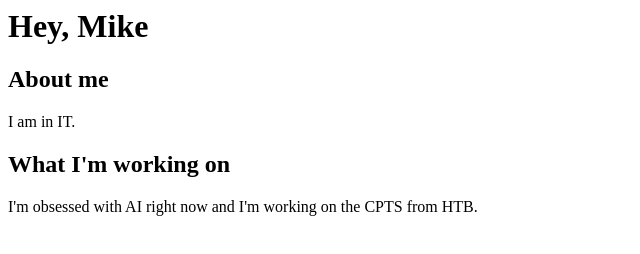
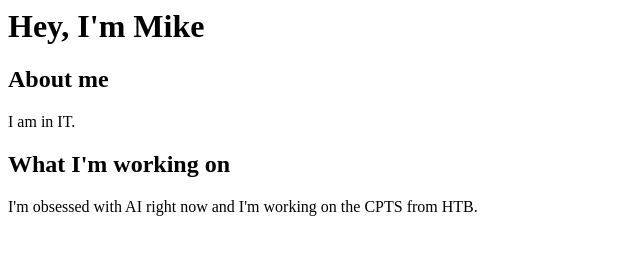
Before and after one commit to MicNaste/mywebsite, a plain HTML site: page index.html in a window 1280 px wide. Shown: the whole page, without its empty margins (0-640 px from the left). Drawn offline with Linux system fonts and the light colour scheme.

Commit message:
index.html

```diff
--- a/index.html
+++ b/index.html
@@ -1,7 +1,7 @@
 
 <html>
     <h1>
-        Hey, Mike
+        Hey, I'm Mike
     </h1>
     <body>
         <h2>About me</h2>
```
